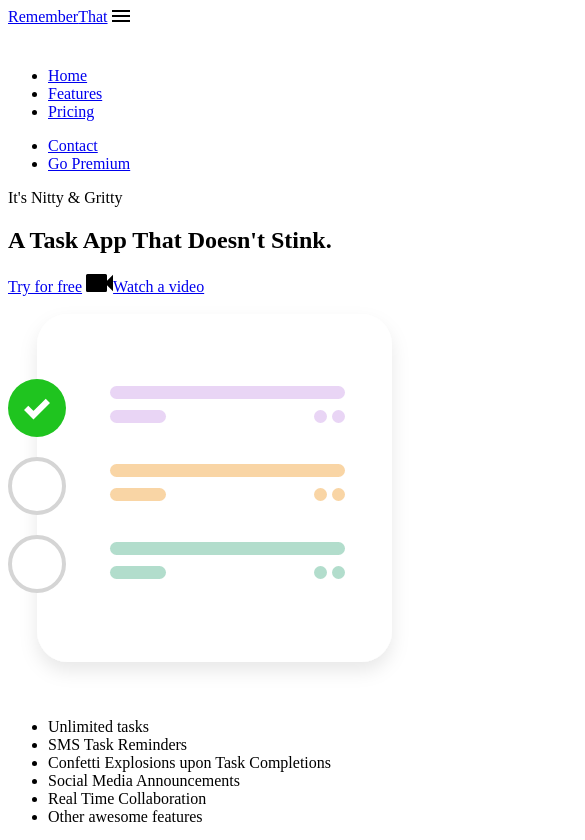
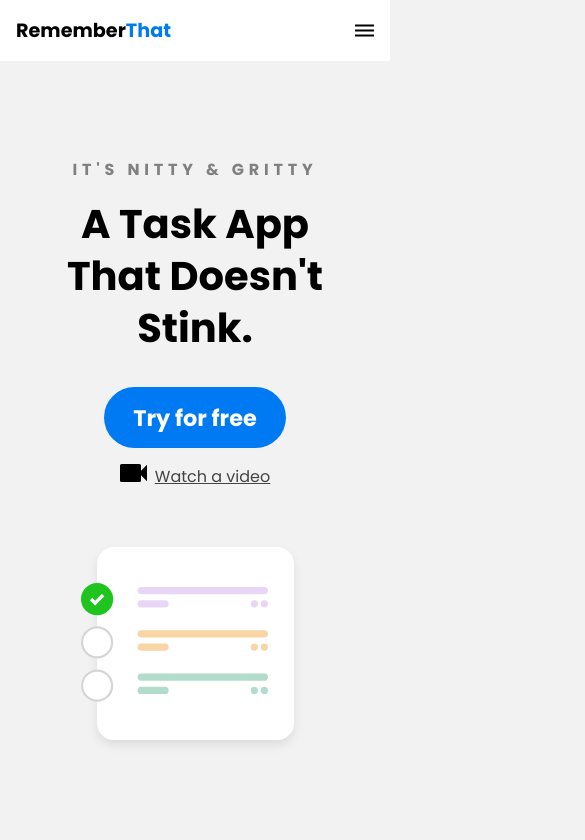
Before and after one commit to tibiw/frontend, a plain HTML site: page index.html in a window 390 px wide. Shown: the top 840 px of the page, 585 px wide, since content can reach past the window. Drawn offline with Linux system fonts and the light colour scheme.

Commit message:
Mobile View done (without navigation)

```diff
--- a/css/main.scss
+++ b/css/main.scss
@@ -0,0 +1,192 @@
+@import url('https://fonts.googleapis.com/css2?family=Poppins:wght@400;700&display=swap');
+
+:root {
+    --primary-color: #007AF3;
+}
+
+body {
+    background: #F2F2F2;
+    margin: 0;
+    font-family: 'Poppins';
+}
+
+.navbar {
+    background: white;
+    padding: 1em;
+
+    .logo {
+        text-decoration: none;
+        font-weight: bold;
+        color: black;
+        font-size: 1.2em;
+
+        span {
+            color: var(--primary-color);
+        }
+    }
+
+    nav {
+        display: none;
+    }
+
+    .container {
+        display: flex;
+        place-content: space-between;
+    }
+
+    .mobile-menu {
+        cursor: pointer;
+    }
+}
+
+a {
+    color: #444444;
+}
+
+ul {
+    list-style-type: none;
+    margin: 0;
+    padding: 0;
+}
+
+section {
+    padding: 5em 2em;
+}
+
+section.hero {
+    text-align: center;
+}
+
+.left-col {
+
+    .subhead {
+        text-transform: uppercase;
+        font-weight: bold;
+        color: gray;
+        letter-spacing: .3em;
+    }
+
+    h1 {
+        font-size: 2.5em;
+        line-height: 1.3em;
+        margin-top: .2em;
+    }
+
+    .primary-cta {
+        background: var(--primary-color);
+        color: white;
+        text-decoration: none;
+        padding: .6em 1.3em;
+        font-size: 1.4em;
+        border-radius: 5em;
+        font-weight: bold;
+        display: inline-block;
+    }
+
+    .watch-video-cta {
+        display: block;
+        margin-top: 1em;
+
+        img {
+            margin-right: .5em;
+        }
+    }
+}
+
+.hero-img {
+    width: 70%;
+    margin-top: 3em;
+}
+
+section.features-section {
+    background: #20272E;
+    color: white;
+}
+
+ul.feature-list {
+    margin: 0;
+    padding-left: .1em;
+    display: grid;
+
+    li {
+        font-size: 1.1em;
+        margin-bottom: 1em;
+        margin-left: 2em;
+        position: relative;
+
+        &:before {
+            content: '';
+            left: -2em;
+            position: absolute;
+            width: 20px;
+            height: 20px;
+            background-image: url('../images/bullet.svg');
+            background-size: contain;
+            margin-right: .5em;
+        }
+    }
+}
+
+.features-section img {
+    display: none;
+}
+
+.testimonials-section {
+    background: var(--primary-color);
+    color: white;
+
+    li {
+        background: #006BD6;
+        text-align: center;
+        padding: 2em 1em;
+        width: 80%;
+        margin: 0 auto 5em auto;
+        border-radius: 1em;
+
+        img {
+            width: 5em;
+            height: 5em;
+            border: 5px solid #006BD6;
+            border-radius: 50%;
+            margin-top: -4.5em;
+        }
+    }
+}
+
+h2 {
+    font-size: 2em;
+}
+
+label {
+    display: block;
+    font-size: 1.2em;
+    margin-bottom: .5em;
+}
+
+input, textarea {
+    width: 100%;
+    padding: .8em;
+    margin-bottom: 1em;
+    border-radius: .3em;
+    border: 1px solid gray;
+    box-sizing: border-box;
+}
+
+input[type="submit"] {
+    background-color: var(--primary-color);
+    color: white;
+    font-weight: bold;
+    font-size: 1.3em;
+    border: none;
+    margin-bottom: 5em;
+    border-radius: 5em;
+    display: inline-block;
+    padding: .8em 2em;
+    width: unset;
+    cursor: pointer;
+}
+
+iframe {
+    width: 100%;
+    height: 300px;
+}
--- a/index.html
+++ b/index.html
@@ -10,7 +10,7 @@
 <body>
     <div class = "navbar">
         <div class="container">
-            <a href="#">Remember<span>That</span></a>
+            <a class="logo" href="#">Remember<span>That</span></a>
 
             <img id="mobile-cta" class="mobile-menu" src="images/menu.svg" alt="Open Navigation">
 
@@ -51,7 +51,7 @@
 
     <section class="features-section">
         <div class="container">
-            <ul>
+            <ul class="feature-list">
                 <li>Unlimited tasks</li>
                 <li>SMS Task Reminders</li>
                 <li>Confetti Explosions upon Task Completions</li>
```
Also changed, not shown: css/main.css, 1 other file.
